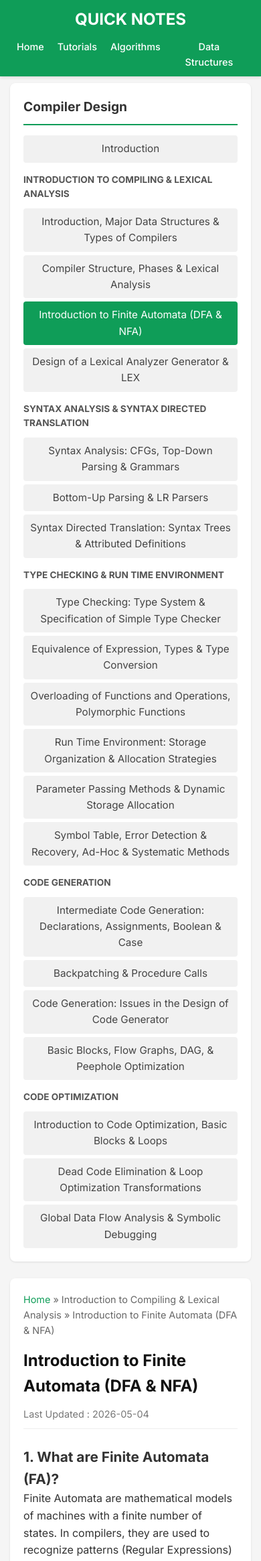
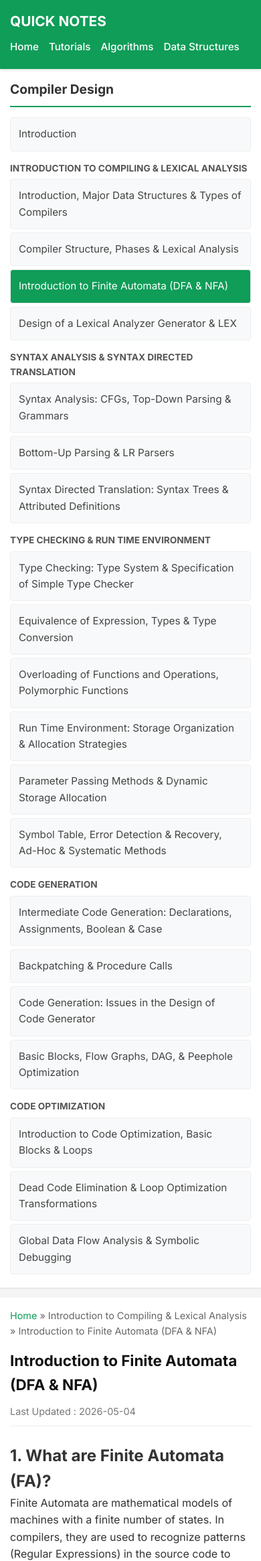
Before and after one commit to en-rmohane/QUICKNOTES, a Flask app: page /topic/finite-automata in a window 390 px wide. Shown: the top 2330 px of the page at 67% size. Run offline with Flask 3, Linux system fonts and the light colour scheme.

Commit message:
Fixed navbar wrapping and removed white space for cleaner mobile view

```diff
--- a/static/style.css
+++ b/static/style.css
@@ -330,26 +330,35 @@ pre {
 
 @media (max-width: 768px) {
     .navbar {
-        padding: 10px 15px;
+        padding: 15px;
         flex-direction: column;
-        gap: 10px;
-        text-align: center;
+        align-items: flex-start;
+        text-align: left;
+    }
+
+    .navbar h2 {
+        margin-bottom: 10px;
     }
 
     .nav-links {
         display: flex;
-        justify-content: center;
+        overflow-x: auto; /* Allow horizontal scroll for links if they don't fit */
         width: 100%;
+        justify-content: flex-start;
+        padding-bottom: 5px;
+        -webkit-overflow-scrolling: touch;
     }
 
     .nav-links a {
-        margin: 0 10px;
-        font-size: 0.9rem;
+        margin: 0 15px 0 0;
+        white-space: nowrap; /* Prevent words like 'Data Structures' from splitting */
+        font-size: 0.95rem;
     }
 
     .container {
         flex-direction: column;
-        margin: 10px auto;
+        margin: 0;
+        padding: 0; /* Remove container padding on mobile for more space */
     }
 
     .sidebar {
@@ -357,57 +366,48 @@ pre {
         width: 100%;
         height: auto;
         position: static;
-        margin-bottom: 10px;
+        margin-bottom: 0;
+        border-radius: 0;
+        padding: 15px;
     }
 
     .content {
-        padding: 20px;
+        padding: 15px;
+        border-radius: 0;
+        box-shadow: none;
     }
 
     .article h1 {
-        font-size: 1.8rem;
+        font-size: 1.6rem;
     }
 
     .right-sidebar {
-        display: none; /* Hide ads/extra info on small screens to save space */
+        display: none;
     }
 
-    /* Make sidebar links look like a pill menu on mobile */
+    /* Sidebar list adjustment */
     .sidebar ul {
-        display: flex;
-        flex-wrap: wrap;
-        gap: 5px;
-    }
-
-    .sidebar .unit-title {
-        width: 100%;
-        margin-top: 10px;
+        display: block; /* Go back to vertical list for clarity */
     }
 
     .sidebar li {
-        flex: 1 1 calc(50% - 10px); /* 2 columns on mobile */
+        width: 100%;
+        margin-bottom: 5px;
     }
 
     .sidebar li a {
-        background: #f1f1f1;
-        text-align: center;
+        padding: 12px;
+        background: #f8f9fa;
+        border: 1px solid #eee;
     }
 }
 
 @media (max-width: 480px) {
-    .sidebar li {
-        flex: 1 1 100%; /* 1 column on very small screens */
+    .navbar h2 {
+        font-size: 1.3rem;
     }
 
     .article h1 {
-        font-size: 1.5rem;
-    }
-
-    .article-content h2 {
-        font-size: 1.3rem;
-    }
-
-    .article-content h3 {
-        font-size: 1.1rem;
+        font-size: 1.4rem;
     }
 }
```
